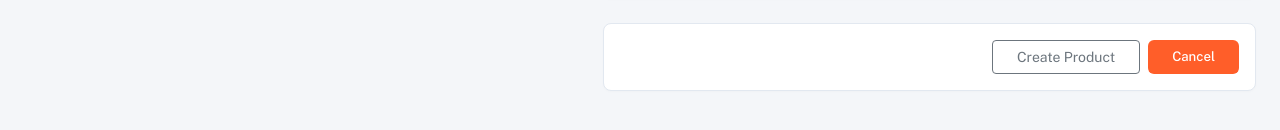
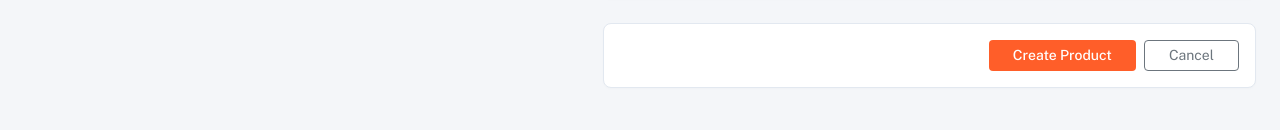
Before and after one commit to Potnuru-Jayavijaygopi/larkonproject, a React (Vite) app: page /products/create in a window 1280 px wide. Shown: the part 946-1076 px from the top of the page. Built offline with nearby package versions, Linux system fonts and the light colour scheme; no server answers.

Commit message:
Ensure Create Product button creates products and displays them at top of ProductList

```diff
--- a/src/Components/ProductTable.jsx
+++ b/src/Components/ProductTable.jsx
@@ -73,7 +73,7 @@ function ProductTable({ onNavigate }) {
   const [loading, setLoading] = useState(true);
   const [error, setError] = useState(null);
   const [selectedIds, setSelectedIds] = useState([]);
-  const [timeFilter, setTimeFilter] = useState('this-month');
+  const [timeFilter, setTimeFilter] = useState('all');
 
   const fetchProductsAndCategories = async () => {
     try {
@@ -152,7 +152,7 @@ function ProductTable({ onNavigate }) {
     }
   };
 
-  // Sort products according to Figma sequence
+  // Sort products so newly created products appear at the VERY TOP
   const sortedProducts = [...products].sort((a, b) => {
     const nameA = (a.product_name || a.title || '').toLowerCase().trim();
     const nameB = (b.product_name || b.title || '').toLowerCase().trim();
@@ -160,9 +160,9 @@ function ProductTable({ onNavigate }) {
     const indexB = figmaTableOrder.indexOf(nameB);
 
     if (indexA !== -1 && indexB !== -1) return indexA - indexB;
-    if (indexA !== -1) return -1;
-    if (indexB !== -1) return 1;
-    return 0;
+    if (indexA === -1 && indexB !== -1) return -1;
+    if (indexB === -1 && indexA !== -1) return 1;
+    return (b.id || 0) - (a.id || 0);
   });
 
   // Filter products by timeFilter if set
--- a/src/Pages/product/CreateProduct.jsx
+++ b/src/Pages/product/CreateProduct.jsx
@@ -597,14 +597,15 @@ function CreateProduct({ onNavigate }) {
 
           <div className="content-card p-3 d-flex justify-content-end gap-2">
             <button
-              className="btn btn-outline-secondary btn-sm px-4"
+              className="btn text-white btn-sm px-4 fw-medium border-0"
               type="submit"
+              style={{ backgroundColor: '#ff5e29' }}
               disabled={submitting}
             >
-              {submitting ? 'Creating...' : 'Create Product'}
+              {submitting ? 'Creating Product...' : 'Create Product'}
             </button>
             <button
-              className="btn btn-add-product btn-sm px-4"
+              className="btn btn-outline-secondary btn-sm px-4"
               type="button"
               onClick={handleCancel}
             >
--- a/src/Pages/product/ProductGrid.jsx
+++ b/src/Pages/product/ProductGrid.jsx
@@ -179,7 +179,7 @@ function ProductGrid({ onNavigate }) {
     );
   };
 
-  // Sort products according to Figma design order
+  // Sort products so newly created products appear at the VERY TOP
   const sortedProducts = [...products].sort((a, b) => {
     const nameA = (a.product_name || a.title || "").toLowerCase().trim();
     const nameB = (b.product_name || b.title || "").toLowerCase().trim();
@@ -187,9 +187,9 @@ function ProductGrid({ onNavigate }) {
     const indexB = figmaOrder.indexOf(nameB);
 
     if (indexA !== -1 && indexB !== -1) return indexA - indexB;
-    if (indexA !== -1) return -1;
-    if (indexB !== -1) return 1;
-    return 0;
+    if (indexA === -1 && indexB !== -1) return -1;
+    if (indexB === -1 && indexA !== -1) return 1;
+    return (b.id || 0) - (a.id || 0);
   });
 
   // Dynamic Filtering Logic
```
